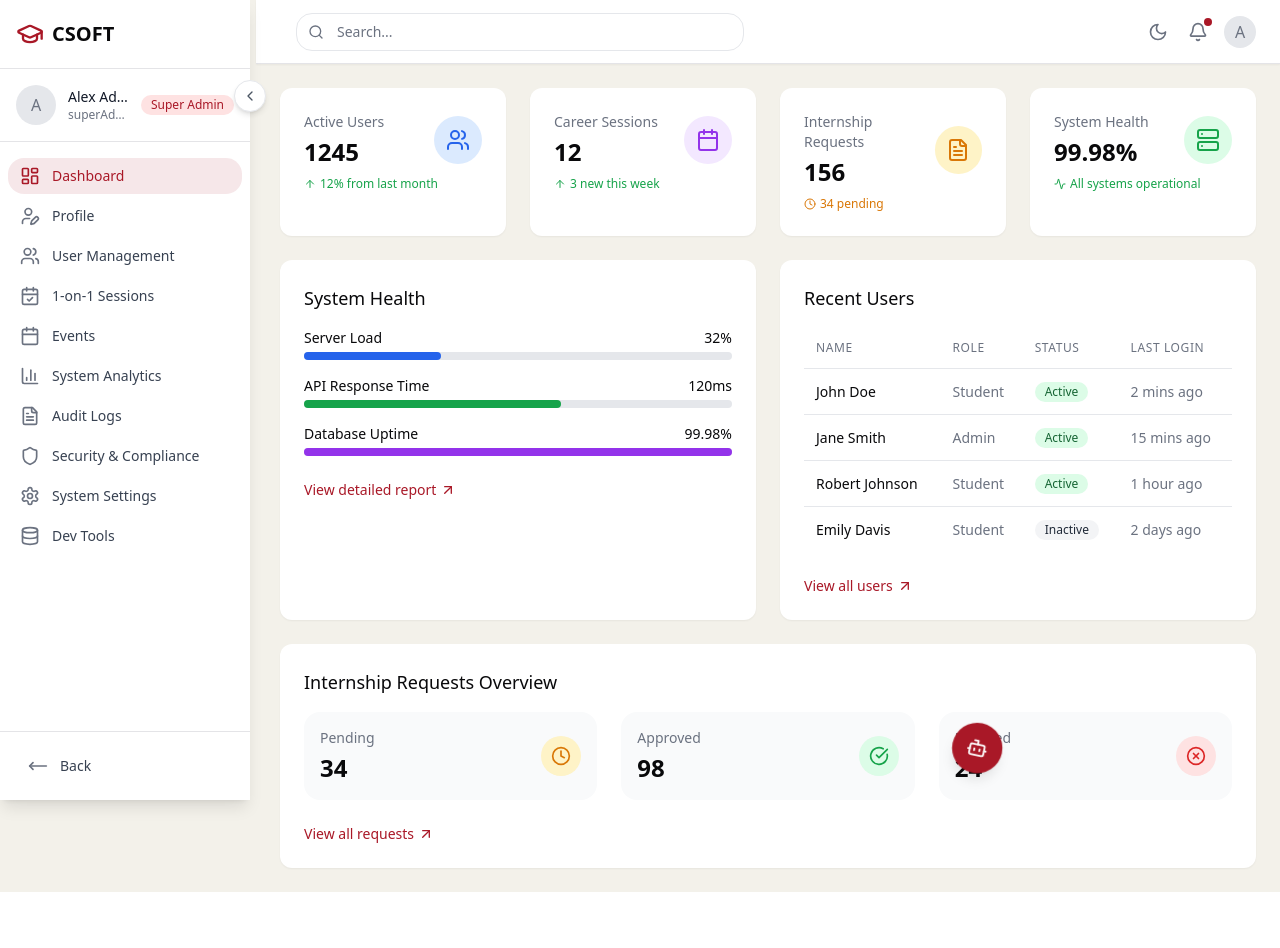
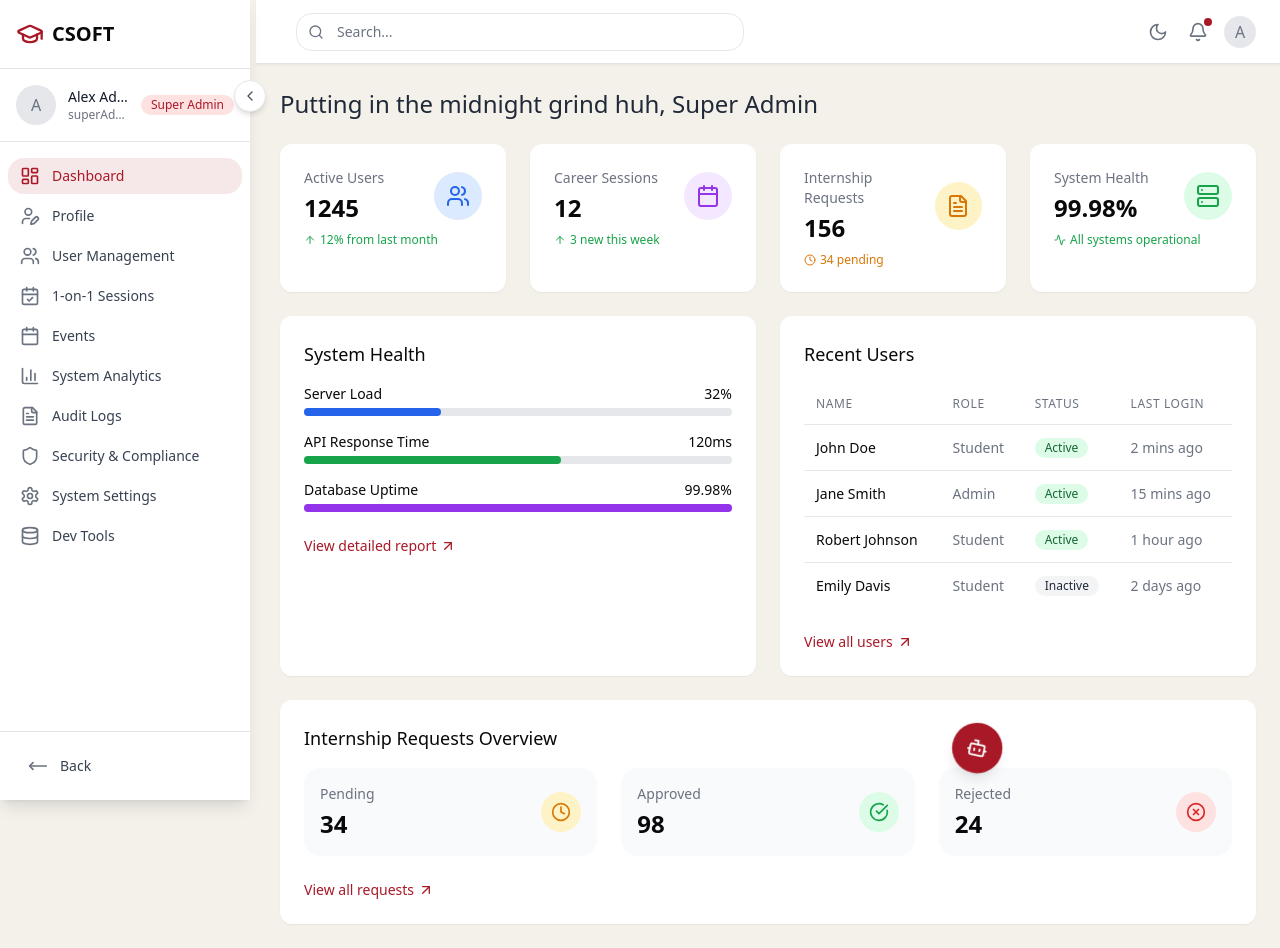
Before and after one commit to eddie-kay0462/SWE_Final_Project, a Next.js app: page /dashboard/super-admin in a window 1280 px wide. Before the commit the page ends 892 px from the top, so only its background shows below. Built offline with nearby package versions, Linux system fonts and the light colour scheme.

Commit message:
Added a greeting for the dashboard

```diff
--- a/app/dashboard/admin/page.jsx
+++ b/app/dashboard/admin/page.jsx
@@ -3,6 +3,7 @@
 import { useState, useEffect } from "react"
 import DashboardLayout from "@/components/layout/dashboard-layout"
 import AdminDashboard from "../components/admin-dashboard"
+import { getGreeting } from "@/app/utils/greetings"
 
 // Mock data for demonstration (you can import this from a shared file)
 const mockData = {
@@ -28,17 +29,21 @@ const mockData = {
 
 export default function AdminDashboardPage() {
   const [loading, setLoading] = useState(true)
+  const [greeting, setGreeting] = useState("")
 
-  // Initial load animation
+  // Initial load animation and greeting setup
   useEffect(() => {
     const timer = setTimeout(() => {
       setLoading(false)
     }, 500)
 
+    // Set the greeting with a mock name (replace with actual user name from auth)
+    setGreeting(getGreeting("Admin"))
+
     return () => clearTimeout(timer)
   }, [])
 
   return (
-    <AdminDashboard mockData={mockData} loading={loading} />
+    <AdminDashboard mockData={mockData} loading={loading} greeting={greeting} />
   )
 }
--- a/app/dashboard/components/admin-dashboard.jsx
+++ b/app/dashboard/components/admin-dashboard.jsx
@@ -1,11 +1,14 @@
 import { CheckCircle, Clock, XCircle, Calendar, ArrowUp, FileText, Users } from "lucide-react"
 import Link from "next/link"
 
-const AdminDashboard = ({ mockData, loading }) => {
+const AdminDashboard = ({ mockData, loading, greeting }) => {
   return (
     <div
       className={`space-y-6 transition-all duration-500 ease-in-out ${loading ? "opacity-0 translate-y-4" : "opacity-100 translate-y-0"}`}
     >
+      {/* Greeting */}
+      <h2 className="text-2xl font-medium text-gray-800 dark:text-gray-200 mb-6">{greeting}</h2>
+
       {/* Internship Requests Summary */}
       <div className="bg-white dark:bg-gray-800 rounded-xl shadow-sm p-6 hover:shadow-md transition-all duration-300 ease-in-out transform hover:-translate-y-1">
         <h3 className="text-lg font-medium mb-4">Internship Requests Summary</h3>
--- a/app/dashboard/components/student-dashboard.jsx
+++ b/app/dashboard/components/student-dashboard.jsx
@@ -1,11 +1,14 @@
 import { CheckCircle, Clock, XCircle, Calendar, ArrowUp, FileText } from "lucide-react"
 import Link from "next/link"
 
-const StudentDashboard = ({ mockData, loading }) => {
+const StudentDashboard = ({ mockData, loading, greeting }) => {
   return (
     <div
       className={`space-y-6 transition-all duration-500 ease-in-out ${loading ? "opacity-0 translate-y-4" : "opacity-100 translate-y-0"}`}
     >
+      {/* Greeting */}
+      <h2 className="text-2xl font-medium text-gray-800 dark:text-gray-200 mb-6">{greeting}</h2>
+
       {/* Internship Request Status */}
       <div className="bg-white dark:bg-gray-800 rounded-xl shadow-sm p-6 hover:shadow-md transition-all duration-300 ease-in-out transform hover:-translate-y-1">
         <h3 className="text-lg font-medium mb-4">Internship Request Status</h3>
--- a/app/dashboard/components/super-admin-dashboard.jsx
+++ b/app/dashboard/components/super-admin-dashboard.jsx
@@ -1,10 +1,13 @@
 import { Users, FileText, Calendar, ArrowUp, CheckCircle, Clock, XCircle, Server, Activity } from "lucide-react"
 
-const SuperAdminDashboard = ({ mockData, loading }) => {
+const SuperAdminDashboard = ({ mockData, loading, greeting }) => {
   return (
     <div
       className={`space-y-6 transition-all duration-500 ease-in-out ${loading ? "opacity-0 translate-y-4" : "opacity-100 translate-y-0"}`}
     >
+      {/* Greeting */}
+      <h2 className="text-2xl font-medium text-gray-800 dark:text-gray-200 mb-6">{greeting}</h2>
+
       {/* Stats Overview */}
       <div className="grid grid-cols-1 md:grid-cols-2 lg:grid-cols-4 gap-6">
         {[
--- a/app/dashboard/student/page.jsx
+++ b/app/dashboard/student/page.jsx
@@ -2,6 +2,7 @@
 
 import { useState, useEffect } from "react"
 import StudentDashboard from "../components/student-dashboard"
+import { getGreeting } from "@/app/utils/greetings"
 
 // Mock data for demonstration (you can import this from a shared file)
 const mockData = {
@@ -29,17 +30,21 @@ const mockData = {
 
 export default function StudentDashboardPage() {
   const [loading, setLoading] = useState(true)
+  const [greeting, setGreeting] = useState("")
 
-  // Initial load animation
+  // Initial load animation and greeting setup
   useEffect(() => {
     const timer = setTimeout(() => {
       setLoading(false)
     }, 500)
 
+    // Set the greeting with a mock name (replace with actual user name from auth)
+    setGreeting(getGreeting("Student"))
+
     return () => clearTimeout(timer)
   }, [])
 
   return (
-    <StudentDashboard mockData={mockData} loading={loading} />
+    <StudentDashboard mockData={mockData} loading={loading} greeting={greeting} />
   )
 }
--- a/app/dashboard/super-admin/page.jsx
+++ b/app/dashboard/super-admin/page.jsx
@@ -2,6 +2,7 @@
 
 import { useState, useEffect } from "react"
 import SuperAdminDashboard from "../components/super-admin-dashboard"
+import { getGreeting } from "@/app/utils/greetings"
 
 // Mock data for demonstration (you can import this from a shared file)
 const mockData = {
@@ -29,17 +30,21 @@ const mockData = {
 
 export default function SuperAdminDashboardPage() {
   const [loading, setLoading] = useState(true)
+  const [greeting, setGreeting] = useState("")
 
-  // Initial load animation
+  // Initial load animation and greeting setup
   useEffect(() => {
     const timer = setTimeout(() => {
       setLoading(false)
     }, 500)
 
+    // Set the greeting with a mock name (replace with actual user name from auth)
+    setGreeting(getGreeting("Super Admin"))
+
     return () => clearTimeout(timer)
   }, [])
 
   return (
-    <SuperAdminDashboard mockData={mockData} loading={loading} />
+    <SuperAdminDashboard mockData={mockData} loading={loading} greeting={greeting} />
   )
 }
--- /dev/null
+++ b/app/utils/greetings.js
@@ -0,0 +1,40 @@
+/**
+ * Generates a personalized greeting based on the time of day
+ *
+ * @param {string} firstName - The user's first name
+ * @returns {string} A personalized greeting message
+ */
+export function getGreeting(firstName) {
+  const hour = new Date().getHours();
+
+  if (hour >= 5 && hour < 12) {
+    const morningGreetings = [
+      `Good morning, ${firstName}`,
+      `Rise and shine, ${firstName}`,
+      `Top of the morning, ${firstName}`,
+      `Good day, ${firstName}`
+    ];
+    return morningGreetings[Math.floor(Math.random() * morningGreetings.length)];
+  } else if (hour >= 12 && hour < 17) {
+    const afternoonGreetings = [
+      `Good afternoon, ${firstName}`,
+      `Slow day, huh, ${firstName}`,
+      `How's your day going, ${firstName}?`
+    ];
+    return afternoonGreetings[Math.floor(Math.random() * afternoonGreetings.length)];
+  } else if (hour >= 17 && hour < 22) {
+    const eveningGreetings = [
+      `Good evening, ${firstName}`,
+      `Winding down, ${firstName}?`,
+      `How was your day, ${firstName}?`
+    ];
+    return eveningGreetings[Math.floor(Math.random() * eveningGreetings.length)];
+  } else {
+    const nightGreetings = [
+      `Good night, ${firstName}`,
+      `Putting in the midnight grind huh, ${firstName}`,
+      `Still working, ${firstName}?`
+    ];
+    return nightGreetings[Math.floor(Math.random() * nightGreetings.length)];
+  }
+}
```
